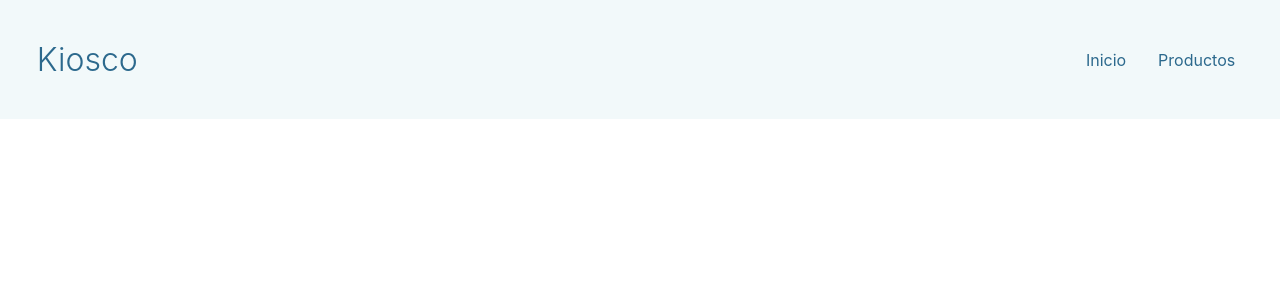
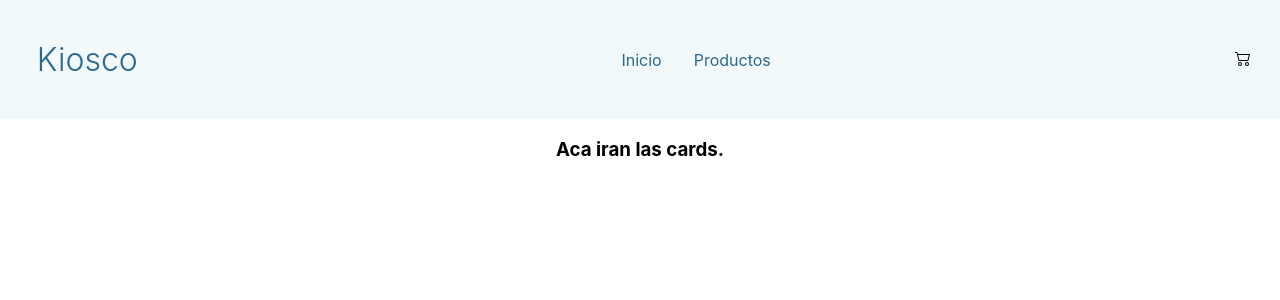
Before and after one commit to ulisespazz/AppUtilizandoCLI, a React (Create React App) app: page / in a window 1280 px wide. Shown: the top 300 px of the page. Built offline with nearby package versions, Linux system fonts and the light colour scheme.

Commit message:
Actualizacion del proyecto

```diff
--- a/src/App.js
+++ b/src/App.js
@@ -1,11 +1,12 @@
-import logo from './logo.svg';
 import './App.css';
+import Card from './components/ItemListContainer';
 import NavBar from './components/NavBar';
 
 function App() {
   return (
     <div className="App">
       <NavBar/>
+      <Card/>
     </div>
   );
 }
--- /dev/null
+++ b/src/components/CartWidget.css
@@ -0,0 +1,3 @@
+.cart {
+    padding-right: 1.8rem;
+}
--- /dev/null
+++ b/src/components/CartWidget.js
@@ -0,0 +1,12 @@
+import './CartWidget.css'
+import carro from "../assets/carro.svg"
+
+function CartWidget() {
+    return(
+        <div>
+            <img src={carro} className='cart' alt="Carro"/>
+        </div>
+    );
+}
+
+export default CartWidget;
--- /dev/null
+++ b/src/components/ItemListContainer.js
@@ -0,0 +1,9 @@
+import './Card.css'
+
+function Card() {
+    return(
+        <h3>Aca iran las cards.</h3>
+    );
+}
+
+export default Card;
--- a/src/components/NavBar.js
+++ b/src/components/NavBar.js
@@ -1,3 +1,4 @@
+import CartWidget from './CartWidget';
 import './NavBar.css'
 
 function NavBar() {
@@ -13,6 +14,7 @@ function NavBar() {
                         <li><a href="TiposMasajes.html">Productos</a></li>
                     </ul>
                 </div>
+                <CartWidget />
             </nav>
         </header>
     );
```
Also changed, not shown: src/assets/carro.svg (added), src/components/Card.css (added).
